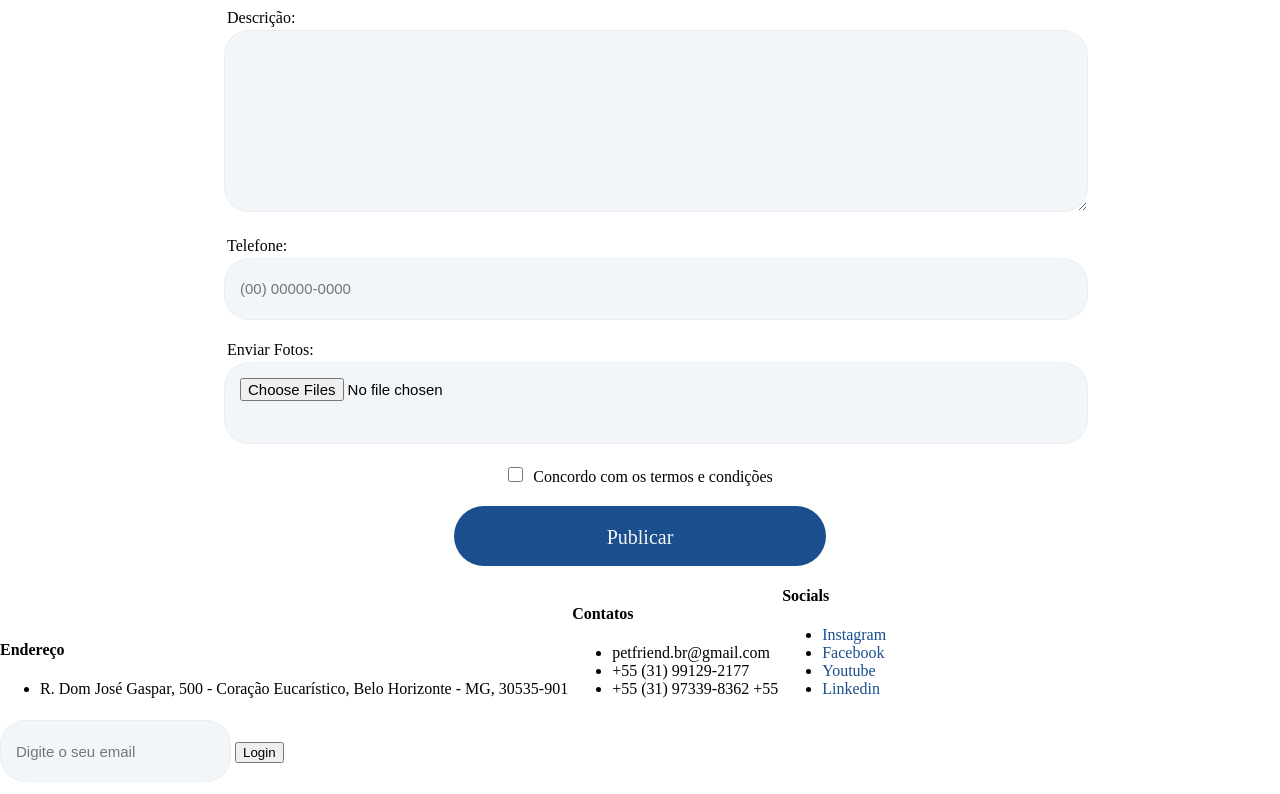
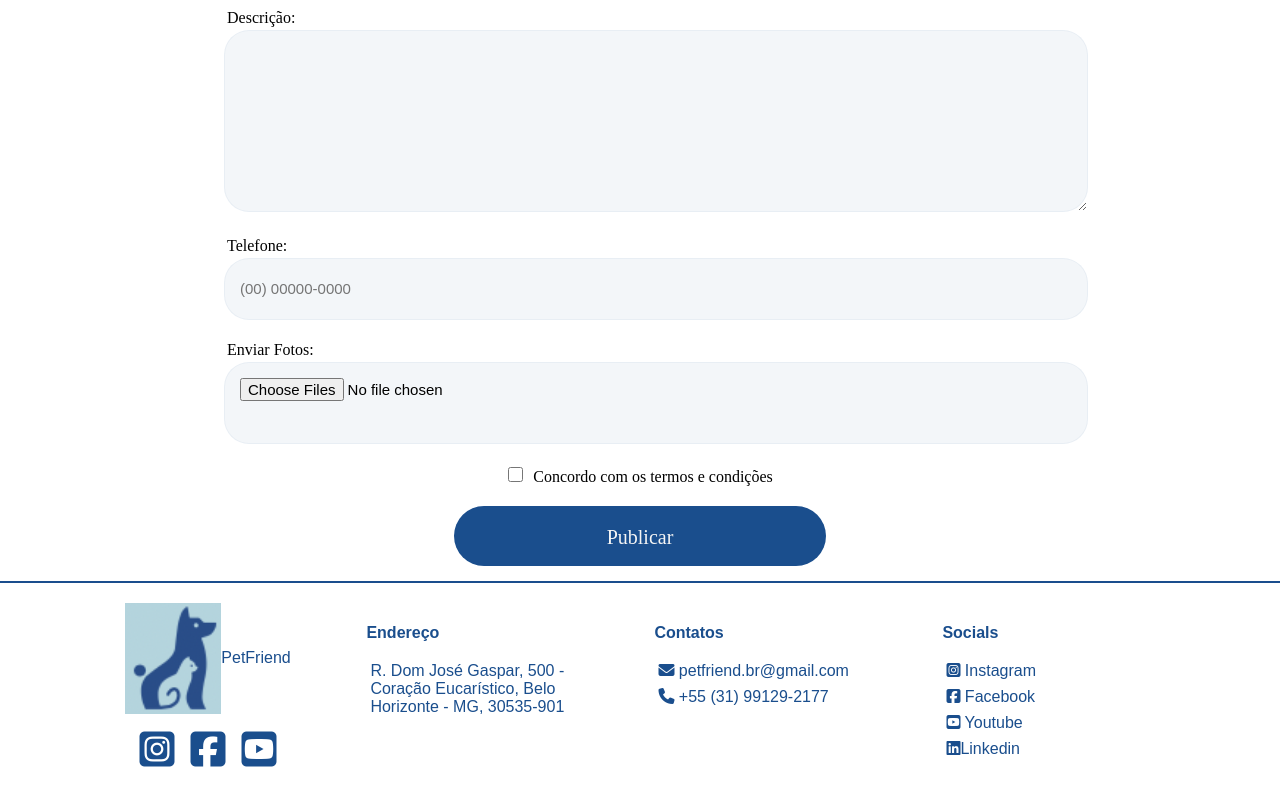
Before and after one commit to EduardoMorais30/PA.pet-friend.frontend, a plain HTML site: page pages/cadastroPet.html in a window 1280 px wide. Shown: the part 568-1362 px from the top of the page. Drawn offline with Linux system fonts and the light colour scheme.

Commit message:
Descrição: Criação do padrão e CSS do Footer. Data: 28/10/2022 Autor: Gabriel Etapa: 3

```diff
--- a/css/header-footer/header-footerCss.css
+++ b/css/header-footer/header-footerCss.css
@@ -7,52 +7,123 @@ body {
     margin: 0;
 }
 
+/*Header*/
+
 header {
-    color: var(--header_color);
     width: 100%;
     height: 2%;
     background-color: var(--header_color);
     margin: 0;
     font-family: poppins-semibold, poppins, sans-serif;
+    min-width: 900px;
 }
 
-a {
+header a {
     text-decoration: none;
     color: var(--text_color);
 }
 
-#cabecalho {
+header #cabecalho {
     display: flex;
     justify-content: space-between;
     padding: 0 20px;
 }
 
-#links {
+header #links {
     padding-right: 20px;
 }
 
-#links li {
+header #links li {
     display: inline-block;
 
 }
 
-#links li a {
+header #links li a {
     font-size: 15px;
     padding: 5px 20px;
 }
 
-#links li a:hover{
+header #links li a:hover{
     color: white;
     background-color: var(--text_color);
     transition: 0.5s;
     border-radius: 80px;
 }
 
-#logo {
+header #logo {
     display: flex;
     align-items: center;
 }
 
-#img-logo {
-    max-height: 50px;
+header #img-logo {
+    max-height: 40px;
+    padding-right: 10px;
 }
+
+/*Footer*/
+
+footer {
+    width: 100%;
+    height: 2%;
+    background-color: white;
+    font-family: poppins-semibold, poppins, sans-serif;
+    border-top: 2px solid var(--main_color);
+    margin: 15px 0 0;
+    color: var(--text_color);
+    min-width: 900px;
+}
+
+footer a {
+    text-decoration: none;
+    color: var(--text_color);
+}
+
+footer .conteiner-footer {
+    display: flex;
+    width: 90%;
+    margin: auto;
+    justify-content: space-between;
+}
+
+footer .footer-col{
+    width: calc(90% / 4);
+    display: inline-block;
+    vertical-align: top;
+    margin: 20px auto;
+    height: 175px;
+}
+
+footer h4 {
+    margin-bottom: 0;
+}
+
+footer ul {
+    padding: 0;
+}
+
+footer ul li {
+    padding: 4px;
+    list-style: none;
+}
+footer #logo-foot{
+    display: flex;
+    flex-wrap: wrap;
+}
+
+footer #logo-foot div{
+    display: flex;
+    width: 100%;
+    align-items: center;
+    justify-content: center;
+}
+
+footer #logo-foot i {
+    font-size: 40px;
+    padding: 15px 8px;
+}
+
+footer #endereco, #contatos, #sociais {
+    width: 80%;
+    min-width: 200px;
+
+}
--- a/pages/cadastroPet.html
+++ b/pages/cadastroPet.html
@@ -7,16 +7,17 @@
     <meta http-equiv="X-UA-Compatible" content="ie=edge">
     <link rel="stylesheet" href="/css/cadastroPet/style.css">
     <link rel="stylesheet" href="/css/header-footer/header-footerCss.css">
+    <script src="https://kit.fontawesome.com/5b94898184.js" crossorigin="anonymous"></script>
     <title>Cadastrar Pet</title>
 </head>
 <body>
 <header>
     <header>
         <div id="cabecalho">
-                <div id="logo">
-                    <img id="img-logo" src="/images/header-footer/logo.png" alt="Logo">
-                    <a href="#">PetFriend</a>
-                </div>
+            <div id="logo">
+                <img id="img-logo" src="/images/header-footer/logo.png" alt="Logo">
+                <a href="#">PetFriend</a>
+            </div>
             <div id="links">
                 <nav>
                     <ul class="main_menu">
@@ -159,51 +160,66 @@
 
 <footer>
     <div class="conteiner-footer">
-        <div class="row-footer">
+        <div class="footer-col">
+            <div id="logo-foot">
+                <div>
+                    <img id="img-logo-foot" src="/images/header-footer/logo.png" alt="Logo">
+                    <a href="#">PetFriend</a>
+                </div>
+                <div>
+                    <a href="https://www.instagram.com/"><i class="fa-brands fa-square-instagram"></i></a>
+                    <a href="https://web.facebook.com/?_rdc=1&_rdr"><i class="fa-brands fa-square-facebook"></i></a>
+                    <a href="https://www.youtube.com/"><i class="fa-brands fa-square-youtube"></i></a>
+                </div>
+            </div>
 
-            <div class="footer-col">
+        </div>
+
+        <div class="footer-col">
+            <div id="endereco">
                 <h4>Endereço</h4>
                 <ul>
                     <li> R. Dom José Gaspar, 500 - Coração Eucarístico, Belo Horizonte - MG, 30535-901</li>
                 </ul>
             </div>
 
-            <div class="footer-col">
+        </div>
+
+        <div class="footer-col">
+            <div id="contatos">
                 <h4>Contatos</h4>
                 <ul>
-                    <li>petfriend.br@gmail.com</li>
-                    <li>+55 (31) 99129-2177</li>
-                    <li>+55 (31) 97339-8362 +55</li>
+                    <li>
+                        <a href="mailto:petfriend.br@gmail.com"><i class="fa-solid fa-envelope"></i>
+                            petfriend.br@gmail.com</a>
+                    </li>
+                    <li>
+                        <a href="tel:+5531991292177"><i class="fa-solid fa-phone"></i> +55 (31) 99129-2177</a>
+                    </li>
                 </ul>
             </div>
+        </div>
 
-            <div class="footer-col">
+        <div class="footer-col">
+            <div id="sociais">
                 <h4>Socials</h4>
                 <ul>
-                    <li><a href="https://www.instagram.com/">Instagram</a></li>
-                    <li><a href="https://web.facebook.com/?_rdc=1&_rdr">Facebook</a></li>
-                    <li><a href="https://www.youtube.com/">Youtube</a></li>
-                    <li><a href="https://www.linkedin.com/">Linkedin</a></li>
+                    <li><a href="https://www.instagram.com/"><i class="fa-brands fa-square-instagram"></i> Instagram</a>
+                    </li>
+                    <li><a href="https://web.facebook.com/?_rdc=1&_rdr"><i class="fa-brands fa-square-facebook"></i>
+                        Facebook</a></li>
+                    <li><a href="https://www.youtube.com/"><i class="fa-brands fa-square-youtube"></i> Youtube</a></li>
+                    <li><a href="https://www.linkedin.com/"><i class="fa-brands fa-linkedin"></i>Linkedin</a></li>
                 </ul>
             </div>
+        </div>
 
-            <div class="form-sub">
-                <form>
-                    <label for="mail_footer"></label>
-                    <input id="mail_footer" type="email" placeholder="Digite o seu email" required>
-                    <button>Login</button>
-                </form>
-
-                <div class="medias-socias">
-                    <a href=""><i class="fa fa-facebook"></i></a>
-                    <a href=""><i class="fa fa-instagram"></i></a>
-                    <a href=""><i class="fa fa-youtube"></i></a>
-                    <a href=""><i class="fa fa-linkedin"></i></a>
-                </div>
-
-            </div>
-
-        </div>
+        <!--            <div class="form-sub">-->
+        <!--                <form>-->
+        <!--                    <label for="mail_footer"></label>-->
+        <!--                    <input id="mail_footer" type="email" placeholder="Digite o seu email" required>-->
+        <!--                    <button>Login</button>-->
+        <!--                </form>-->
     </div>
 </footer>
 
```
